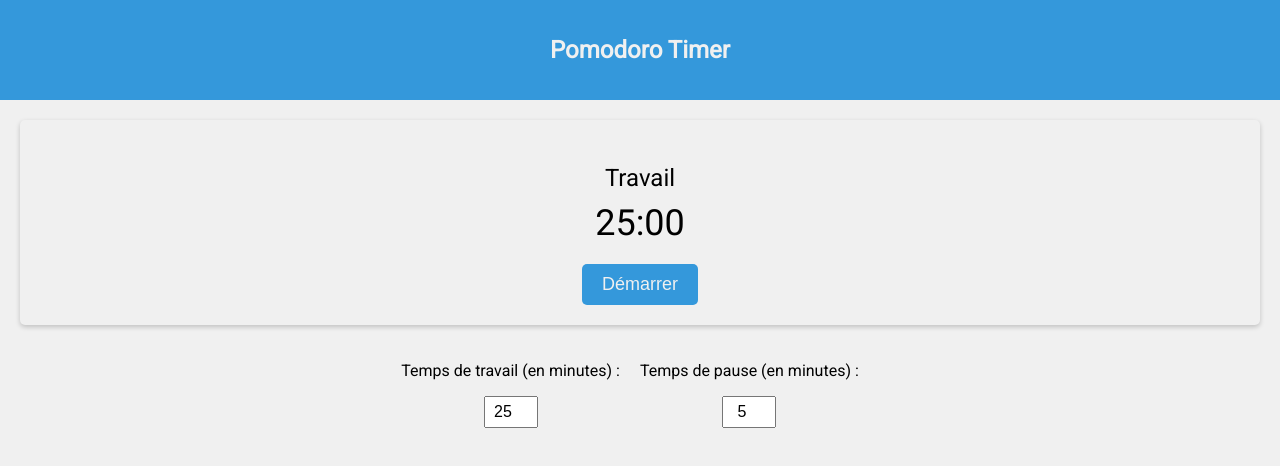
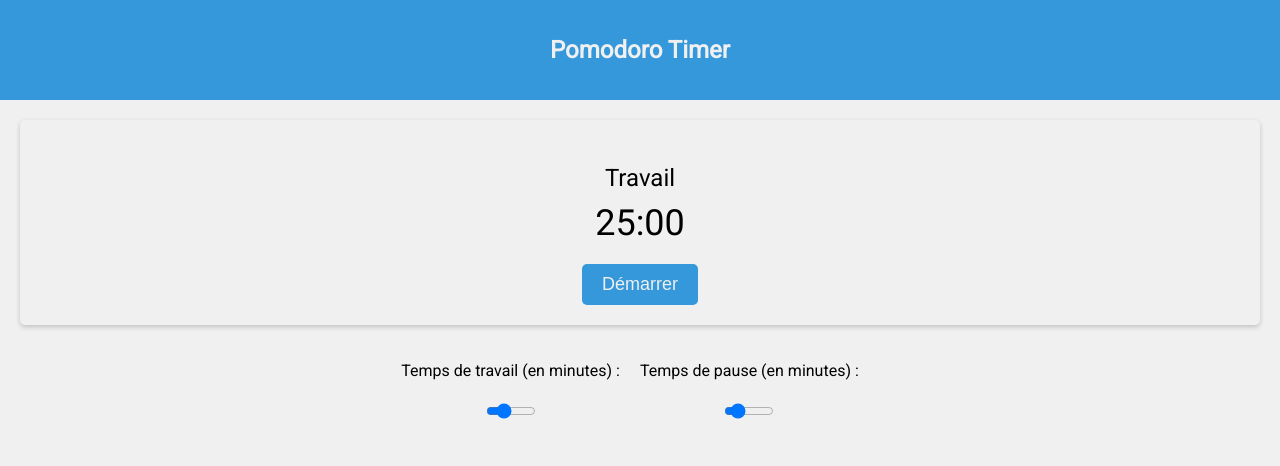
Before and after one commit to lenisrl/Pomodoro, a plain HTML site: page index.html in a window 1280 px wide. Drawn offline with Linux system fonts and the light colour scheme.

Commit message:
icone et range

```diff
--- a/index.html
+++ b/index.html
@@ -4,6 +4,7 @@
     <meta charset="UTF-8">
     <meta name="viewport" content="width=device-width, initial-scale=1.0">
     <title>Pomodoro Timer</title>
+    <link rel="shortcut icon" href="icon.png" type="image/png">
     <link rel="stylesheet" type="text/css" href="style.css">
 
     <link rel="preconnect" href="https://fonts.googleapis.com">
@@ -26,11 +27,11 @@
         <div class="timeSettings">
             <div class="workTime">
                 <p>Temps de travail (en minutes) :</p>
-                <input type="number" value="25" id="workTime" class="timeInput" min="1" max="99">
+                <input type="range" value="25" id="workTime" class="timeInput" min="1" max="99">
             </div>
             <div class="pauseTime">
                 <p>Temps de pause (en minutes) :</p>
-                <input type="number" value="5" id="pauseTime" class="timeInput" min="1" max="99">
+                <input type="range" value="5" id="pauseTime" class="timeInput" min="1" max="99">
             </div>
         </div>
     </main>
```
Also changed, not shown: icon.png (added).
